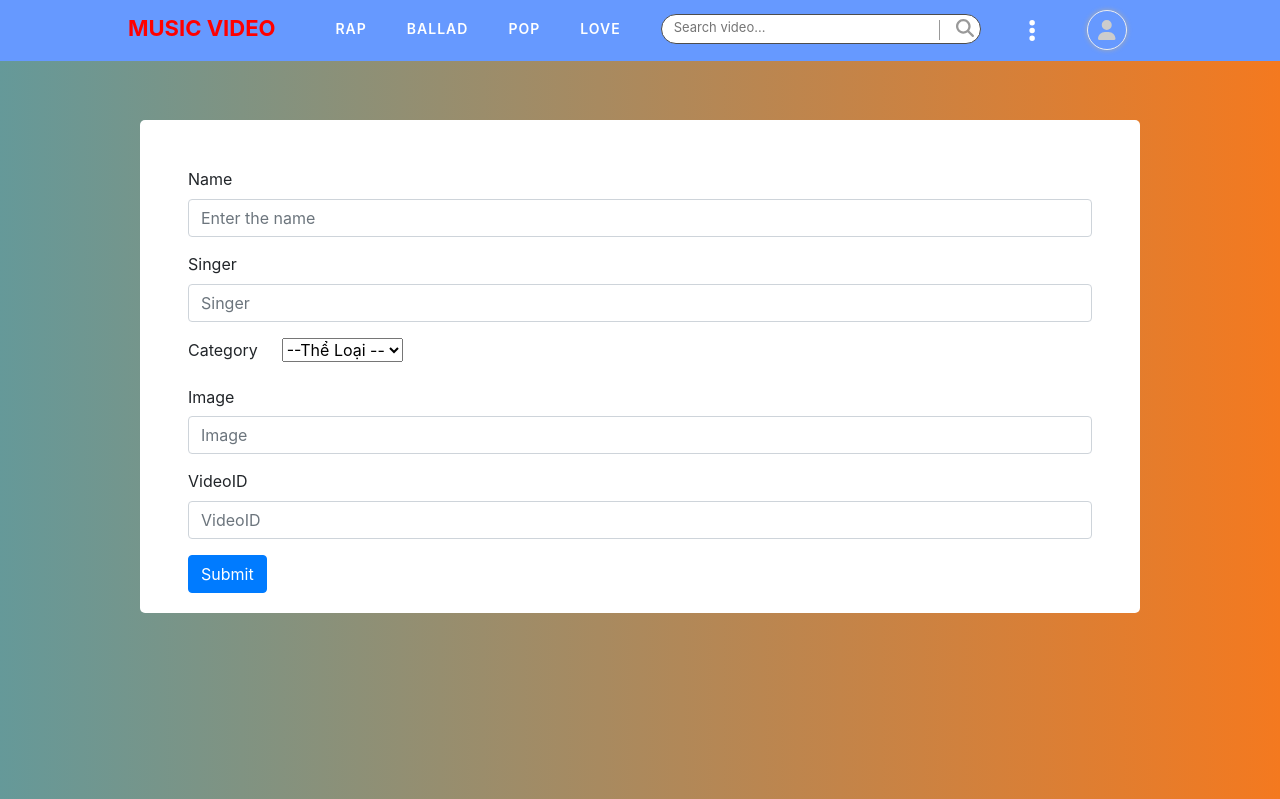
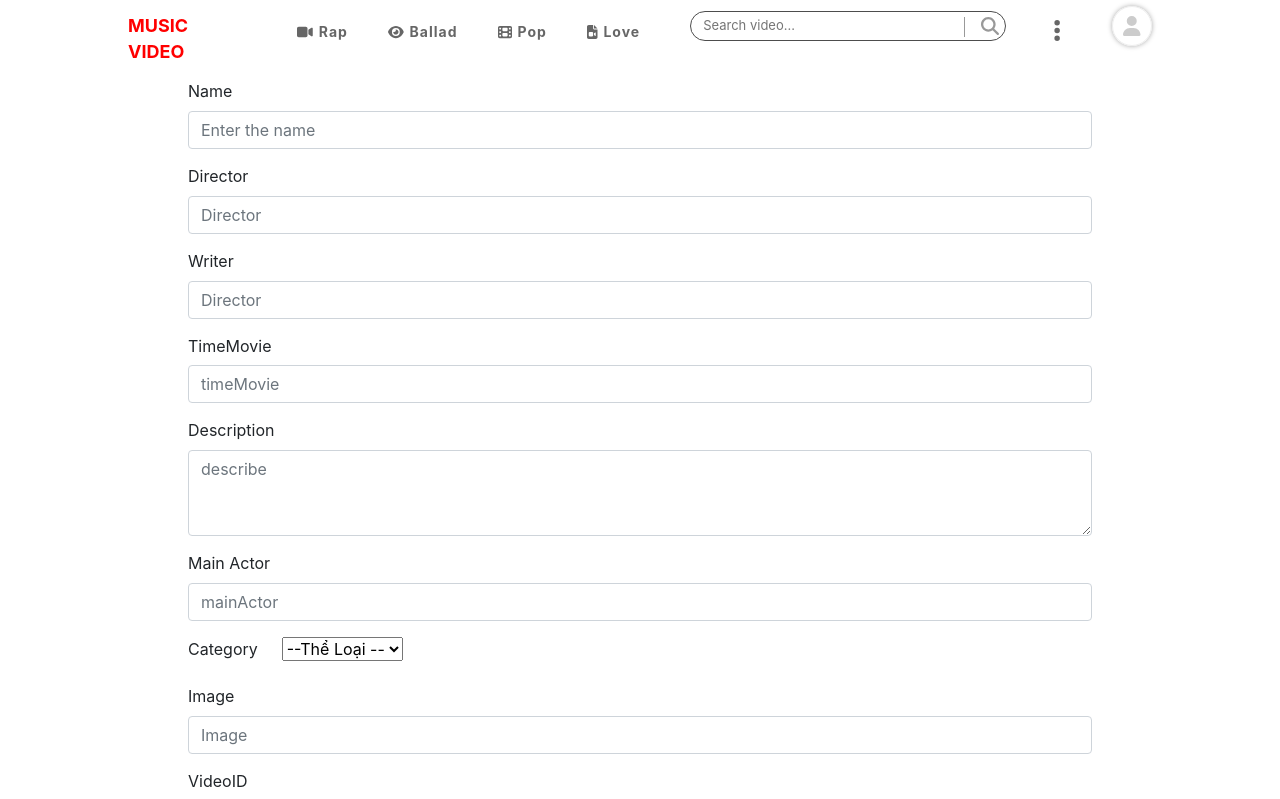
Before and after one commit to AllMightNTD/FilmWeb_Development-Pass2, a React (Create React App) app: page /create in a window 1280 px wide. Shown: the top 799 px of the page. Built offline with nearby package versions, Linux system fonts and the light colour scheme.

Commit message:
redesign Web UI

```diff
--- a/src/Components/Layout/DefaultLayout/DefaultLayout.module.scss
+++ b/src/Components/Layout/DefaultLayout/DefaultLayout.module.scss
@@ -2,8 +2,8 @@
     // Node ở Đây Đã
     width: 100%;
     overflow: hidden;
-    height: 800px;
-    background: linear-gradient(to right, #659999, #f4791f);
+    height: 2200px;
+    background: #fff;
     line-height: 1.428571429;
     border: none;
     margin: 0 auto;
--- a/src/Components/Layout/DefaultLayout/Header/header.js
+++ b/src/Components/Layout/DefaultLayout/Header/header.js
@@ -8,8 +8,17 @@ import { useEffect, useState } from 'react';
 import style from './header.module.scss';
 import { Link } from 'react-router-dom';
 import { FontAwesomeIcon } from '@fortawesome/react-fontawesome';
-import { faMagnifyingGlass, faEllipsisVertical, faSpinner, faUser } from '@fortawesome/free-solid-svg-icons';
-
+import {
+    faMagnifyingGlass,
+    faEllipsisVertical,
+    faSpinner,
+    faUser,
+    faVideo,
+    faEye,
+    faFilm,
+    faFileVideo,
+} from '@fortawesome/free-solid-svg-icons';
+import Logo from '../../../../Logo/Capture.PNG';
 import VideoItem from '../../../SearchVideoItem';
 import Search from '../../Search';
 const cx = classnames.bind(style);
@@ -21,18 +30,22 @@ function Header() {
 
     const ListItem = [
         {
+            icon: <FontAwesomeIcon icon={faVideo} />,
             name: 'Rap',
             category: 'rap',
         },
         {
+            icon: <FontAwesomeIcon icon={faEye} />,
             name: 'Ballad',
             category: 'ballad',
         },
         {
+            icon: <FontAwesomeIcon icon={faFilm} />,
             name: 'Pop',
             category: 'pop',
         },
         {
+            icon: <FontAwesomeIcon icon={faFileVideo} />,
             name: 'Love',
             category: 'love',
         },
@@ -52,7 +65,8 @@ function Header() {
                                 className={cx('item_link-classify')}
                                 style={{ textDecoration: 'none' }}
                             >
-                                {item.name}
+                                {item.icon}
+                                <span className={cx('name_option')}> {item.name}</span>
                             </a>
                         </li>
                     ))}
--- a/src/Components/Layout/DefaultLayout/Header/header.module.scss
+++ b/src/Components/Layout/DefaultLayout/Header/header.module.scss
@@ -8,7 +8,7 @@
     display: flex;
     // text-align: center;
     align-items: center;
-    background: #6699ff;
+    background: #fff;
 }
 .navbar_film {
     display: flex;
@@ -16,10 +16,10 @@
     width: 1024px;
 
     .title_film {
-        font-size: 22px;
+        font-size: 18px;
         padding-top: 1px;
         color: #ff0000;
-        margin-top: 6px;
+        margin-top: 16px;
         font-weight: 700;
         text-decoration: none;
     }
@@ -30,20 +30,39 @@
     margin-left: 20px;
     align-items: center;
     list-style: none;
-    color: #fff;
+    color: #666666;
+
+    li {
+        margin-top: 8px;
+        margin-left: 20px;
+        text-align: center;
+        align-items: center;
+    }
+
+    li:hover {
+        background-color: #ffcc00;
+        border-bottom-left-radius: 25px;
+        border-bottom-right-radius: 25px;
+        border-top-left-radius: 25px;
+        border-top-right-radius: 25px;
+    }
 }
 .item_link-classify {
-    color: #fff;
+    color: #666666;
     text-decoration: none;
     list-style: none;
-    font-weight: 600;
+    font-weight: 700;
     letter-spacing: 1px;
+    padding: 5px 10px;
     line-height: 14px;
-    margin-top: 16px;
-    text-transform: uppercase;
-    margin-left: 40px;
     font-size: 14px;
+    display: flex;
+    align-items: center;
+    text-align: center;
     cursor: pointer;
+}
+.name_option {
+    margin-left: 6px;
 }
 
 // .menu_settings {
@@ -75,7 +94,7 @@
 }
 .icon-bars {
     font-size: 25px;
-    color: #fff;
+    color: #666666;
 }
 .Menu_settings-box {
     width: 150px;
@@ -112,7 +131,7 @@
     height: 40px;
     background-color: transparent;
     margin-left: 40px;
-    margin-top: 4px;
+    margin-top: 10px;
 }
 .account {
     width: 40px;
--- a/src/Components/Layout/Search/Search.module.scss
+++ b/src/Components/Layout/Search/Search.module.scss
@@ -3,7 +3,7 @@
     width: 320px;
     height: 30px;
     margin-left: 40px;
-    margin-top: 8px;
+    margin-top: 15px;
     padding-left: 12px;
     background-color: #fff;
     text-align: left;
--- a/src/Page/CreatEmployee/CreatEmployee.js
+++ b/src/Page/CreatEmployee/CreatEmployee.js
@@ -15,10 +15,25 @@ function CreatEmployee() {
                 </Form.Group>
 
                 <Form.Group className={cx('mb-3')} controlId="formBasicPassword">
-                    <Form.Label>Singer</Form.Label>
-                    <Form.Control type="text" placeholder="Singer" name="singer" />
+                    <Form.Label>Director</Form.Label>
+                    <Form.Control type="text" placeholder="Director" name="director" />
                 </Form.Group>
-
+                <Form.Group className={cx('mb-3')} controlId="formBasicPassword">
+                    <Form.Label>Writer</Form.Label>
+                    <Form.Control type="text" placeholder="Director" name="writer" />
+                </Form.Group>
+                <Form.Group className={cx('mb-3')} controlId="formBasicPassword">
+                    <Form.Label>TimeMovie</Form.Label>
+                    <Form.Control type="text" placeholder="timeMovie" name="timeMovie" />
+                </Form.Group>
+                <Form.Group className={cx('mb-3')} controlId="formBasicPassword">
+                    <Form.Label>Description</Form.Label>
+                    <Form.Control as="textarea" rows={3} placeholder="describe" name="describe" />
+                </Form.Group>
+                <Form.Group className={cx('mb-3')} controlId="formBasicPassword">
+                    <Form.Label>Main Actor</Form.Label>
+                    <Form.Control type="text" placeholder="mainActor" name="mainActor" />
+                </Form.Group>
                 <Form.Group className={cx('mb-3 scrollable')} controlId="formBasicPassword">
                     <Form.Label>Category</Form.Label>
                     <Form.Select aria-label="Default select example" className={cx('ml-4')} name="category" required>
--- a/src/Page/CreatEmployee/CreatEmployee.module.scss
+++ b/src/Page/CreatEmployee/CreatEmployee.module.scss
@@ -1,10 +1,6 @@
 .create_film {
     width: 1000px;
-    position: fixed;
-    left: 50%;
-    top: 15%;
-    right: 50%;
-    transform: translateX(-50%);
+    margin: 80px auto;
     padding-bottom: 20px;
     border-radius: 5px;
     background-color: #fff;
--- a/src/Page/Employee/Employee.js
+++ b/src/Page/Employee/Employee.js
@@ -9,6 +9,8 @@ import style from './Employee.module.scss';
 import Pagination from 'react-bootstrap/Pagination';
 
 import { BrowserRouter as Router, Routes, Route, Link } from 'react-router-dom';
+import { FontAwesomeIcon } from '@fortawesome/react-fontawesome';
+import { faPlay } from '@fortawesome/free-solid-svg-icons';
 
 function Employee() {
     const cx = classnames.bind(style);
@@ -46,6 +48,17 @@ function Employee() {
     }, [page]);
     return (
         <div className={cx('container')}>
+            <div className={cx('Popular')}>
+                <img src="https://s3.cloud.cmctelecom.vn/tinhte1/2016/07/3795952_maxresdefault_6.jpg"></img>
+                <div className={cx('infor')}>
+                    <h2 className={cx('name')}>The Legend of Tarzan</h2>
+                    <p className={cx('description')}>Forum with second hard attack</p>
+                    <a className={cx('btn_move')}>
+                        Watch Trailer
+                        <FontAwesomeIcon icon={faPlay} className={cx('icon_play')} />
+                    </a>
+                </div>
+            </div>
             <Container fluid="xl" className={cx('mt-2', 'container_content')}>
                 <Row className={cx('Row_content')}>
                     {data.map((item, index) => (
--- a/src/Page/Employee/Employee.module.scss
+++ b/src/Page/Employee/Employee.module.scss
@@ -1,14 +1,17 @@
 .container {
-    width: 1024px;
-    margin: 100px auto 0 auto;
+    width: 1260px;
+    margin: 62px auto 0 auto;
 }
 .container_content {
-    width: 100%;
+    width: 1080px;
+    border-top: 1px solid #ccc;
     padding-left: 0;
     padding-right: 0;
 }
 .Row_content {
     width: 100%;
+    padding-left: 40px;
+    margin-top: 40px;
     margin-left: 0;
     margin-right: 0;
 }
@@ -18,3 +21,47 @@
     left: 50%;
     transform: translateX(-9%);
 }
+
+// Popular movie
+.Popular {
+    width: 100%;
+    height: 550px;
+    margin-bottom: 40px;
+    img {
+        width: 100%;
+        height: 100%;
+        position: relative;
+        object-fit: cover;
+    }
+    box-shadow: 0 0 5px #aaaaaaaa;
+}
+.infor {
+    position: absolute;
+    top: 30%;
+    left: 12%;
+    padding: 10px 5px;
+
+    .name {
+        font-weight: 600;
+        color: #fff;
+    }
+    .description {
+        color: #ccc;
+    }
+}
+.btn_move {
+    display: block;
+    margin-top: 40px;
+    color: #333;
+    padding: 10px 20px;
+    width: 150px;
+    border-radius: 30px;
+    background-color: #ffcc00;
+    .icon_play {
+        margin-left: 5px;
+    }
+    cursor: pointer;
+}
+.btn_move:hover {
+    color: #333;
+}
--- a/src/Page/MovieItem/Item.js
+++ b/src/Page/MovieItem/Item.js
@@ -9,16 +9,16 @@ const cx = classnames.bind(style);
 function MovieItem({ data }) {
     return (
         <Col xl={3} lg={3} md={3} sm={4} xs={12} className={cx('col_item')}>
-            <div key={data.id} className={cx('block_data')}>
-                <Link className={cx('Link_image')} to={`/MovieDetail/${data.slug}`}>
+            <Link to={`/MovieDetail/${data.slug}`} key={data.id} className={cx('block_data')}>
+                <div className={cx('Link_image')}>
                     <img className={cx('image_movie')} src={data.image} alt={data.name} />
-                </Link>
+                </div>
 
-                <Link to={`/MovieDetail/${data.slug}`} style={{ textDecoration: 'none' }} className={cx('info_movie')}>
+                <div style={{ textDecoration: 'none' }} className={cx('info_movie')}>
                     <p className={cx('title_movie')}>{data.name}</p>
-                    <span className={cx('description_movie')}>{data.description}</span>
-                </Link>
-            </div>
+                    <span className={cx('description_movie')}>{data.mainActor}</span>
+                </div>
+            </Link>
         </Col>
     );
 }
--- a/src/Page/UpdateFilm/UpdateFilm.js
+++ b/src/Page/UpdateFilm/UpdateFilm.js
@@ -31,16 +31,22 @@ function UpdateFilm() {
                     <Form.Label> Name</Form.Label>
                     <Form.Control type="text" placeholder={dataFilm.name} name="name" />
                 </Form.Group>
+                <Form.Group className="mb-3" controlId="formBasicEmail">
+                    <Form.Label> Director</Form.Label>
+                    <Form.Control type="text" placeholder={dataFilm.director} name="director" />
+                </Form.Group>
+                <Form.Group className="mb-3" controlId="formBasicEmail">
+                    <Form.Label> Main Actor</Form.Label>
+                    <Form.Control type="text" placeholder={dataFilm.mainActor} name="mainActor" />
+                </Form.Group>
+                <Form.Group className="mb-3" controlId="formBasicEmail">
+                    <Form.Label> Writer</Form.Label>
+                    <Form.Control type="text" placeholder={dataFilm.writer} name="writer" />
+                </Form.Group>
 
                 <Form.Group className="mb-3" controlId="formBasicPassword">
                     <Form.Label>Description</Form.Label>
-                    <Form.Control
-                        as="textarea"
-                        rows={2}
-                        type="text"
-                        placeholder={dataFilm.description}
-                        name="description"
-                    />
+                    <Form.Control as="textarea" rows={2} type="text" placeholder={dataFilm.describe} name="describe" />
                 </Form.Group>
 
                 <Form.Group clasName="mb-3" controlId="formBasicPassword">
--- a/src/Page/UpdateFilm/UpdateFilm.module.scss
+++ b/src/Page/UpdateFilm/UpdateFilm.module.scss
@@ -1,6 +1,6 @@
 .update_film {
-    position: fixed;
     width: 1000px;
+    margin: 0 auto;
     margin-top: 90px;
     padding: 10px 0;
     background-color: #fff;
```
Also changed, not shown: src/Page/MovieItem/MovieItem.module.scss (+20 -16 lines), src/Logo/Capture.PNG (added), 1 other file (tests, documents, lock files or other folders).
